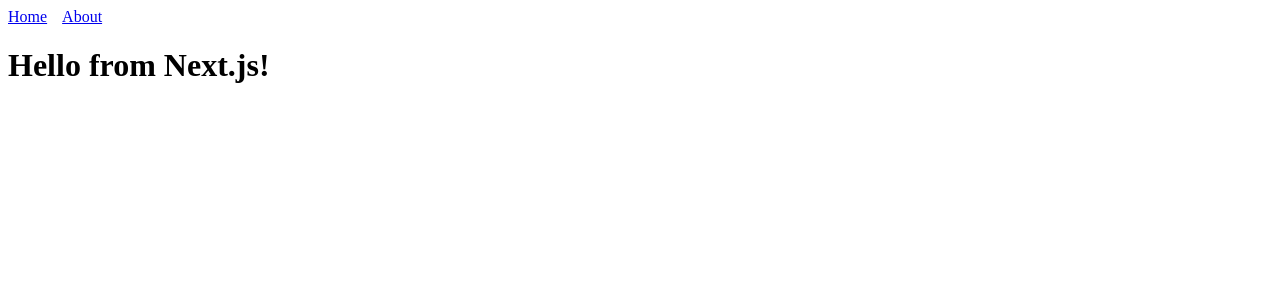
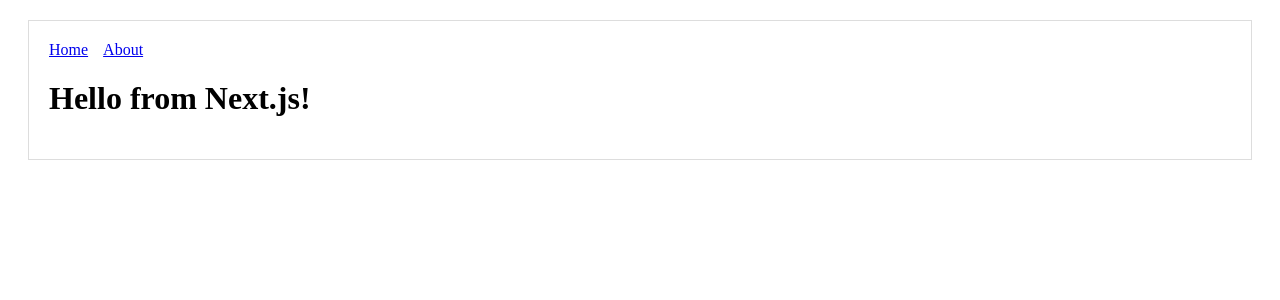
Before and after one commit to Thinkershine/NextJS-Checkout, a Next.js app: page / in a window 1280 px wide. Shown: the top 300 px of the page. Built offline with nearby package versions, Linux system fonts and the light colour scheme.

Commit message:
Add Layout Component

```diff
--- /dev/null
+++ b/components/layout.js
@@ -0,0 +1,16 @@
+import Header from "./header";
+
+const layoutStyle = {
+  margin: 20,
+  padding: 20,
+  border: "1px solid #DDD"
+};
+
+const Layout = props => (
+  <div style={layoutStyle}>
+    <Header />
+    {props.children}
+  </div>
+);
+
+export default Layout;
--- a/pages/index.js
+++ b/pages/index.js
@@ -1,10 +1,9 @@
-import Header from "../components/header";
+import Layout from "../components/layout";
 
 const Index = () => (
-  <div>
-    <Header />
+  <Layout>
     <h1>Hello from Next.js!</h1>
-  </div>
+  </Layout>
 );
 
 export default Index;
```
Also changed, not shown: pages/about.js (+3 -4 lines).
